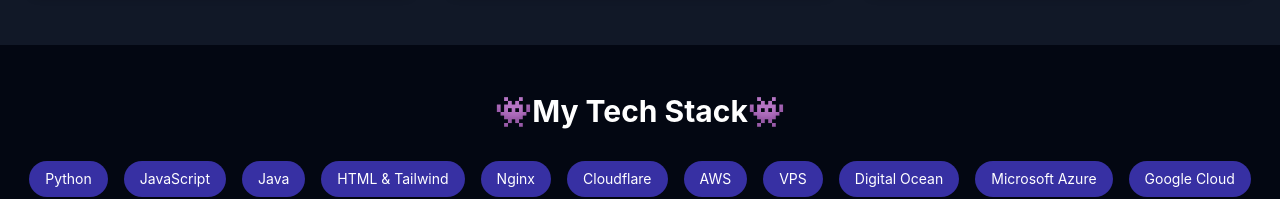
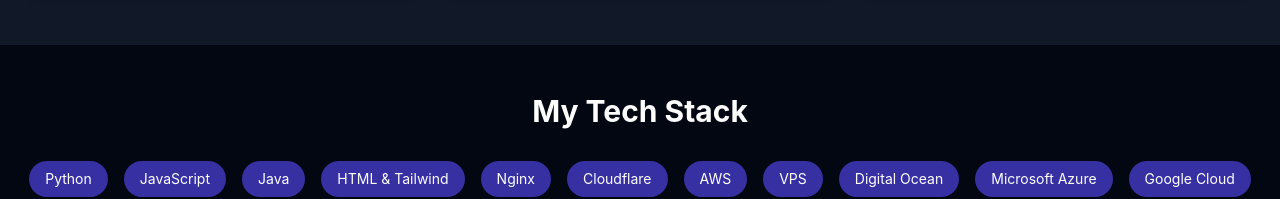
Before and after one commit to Triyansh9752-ai-png/Web, a plain HTML site: page index.html in a window 1280 px wide. Shown: the part 1973-2172 px from the top of the page. Drawn offline with nearby package versions, Linux system fonts and the light colour scheme.

Commit message:
Update index.html

```diff
--- a/index.html
+++ b/index.html
@@ -99,7 +99,7 @@
   </section>
   <!-- Tech Stack Section -->
   <section id="tech-stack" class="px-6 py-12 bg-gray-950 text-white" data-aos="fade-up">
-    <h3 class="text-3xl font-bold mb-8 text-center">👾My Tech Stack👾</h3>
+    <h3 class="text-3xl font-bold mb-8 text-center">My Tech Stack</h3>
     <div class="flex flex-wrap justify-center gap-4 text-sm">
       <span class="px-4 py-2 bg-indigo-800 rounded-full hover-glow">Python</span>
       <span class="px-4 py-2 bg-indigo-800 rounded-full hover-glow">JavaScript</span>
```
